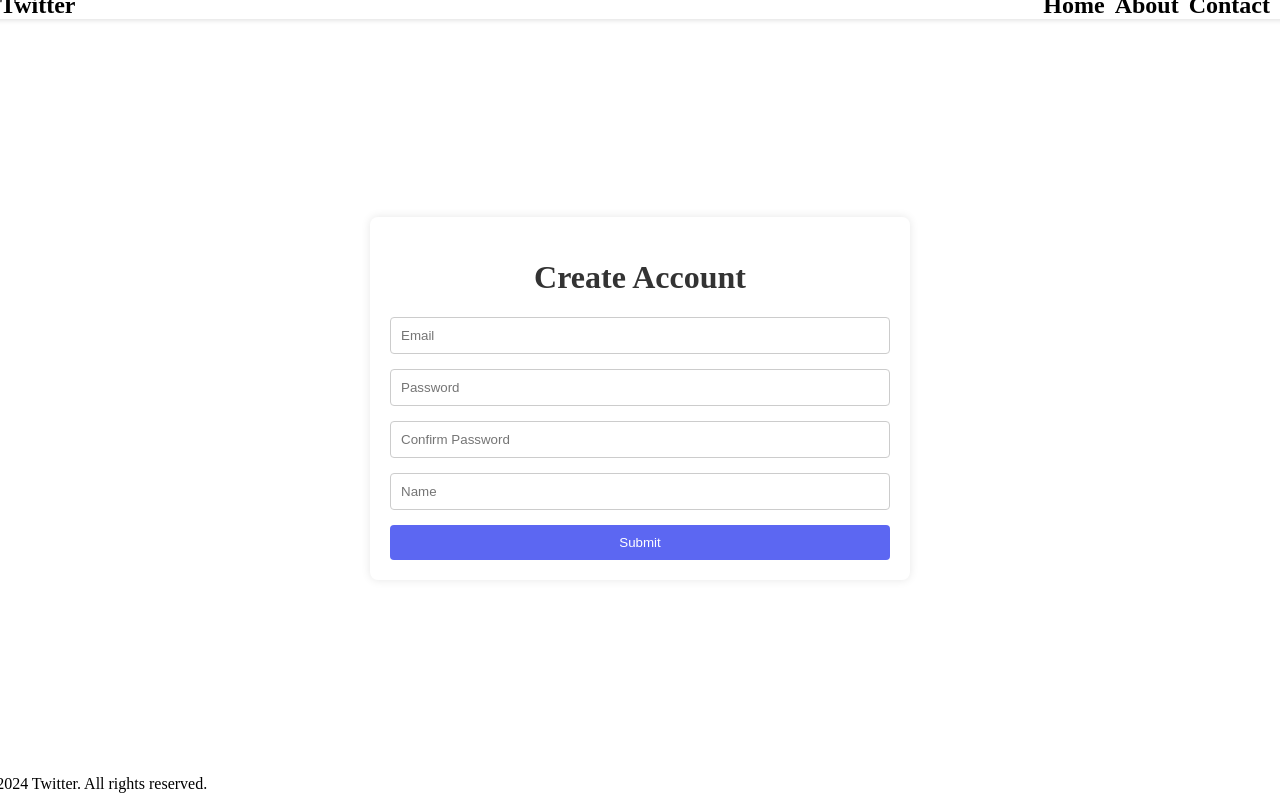
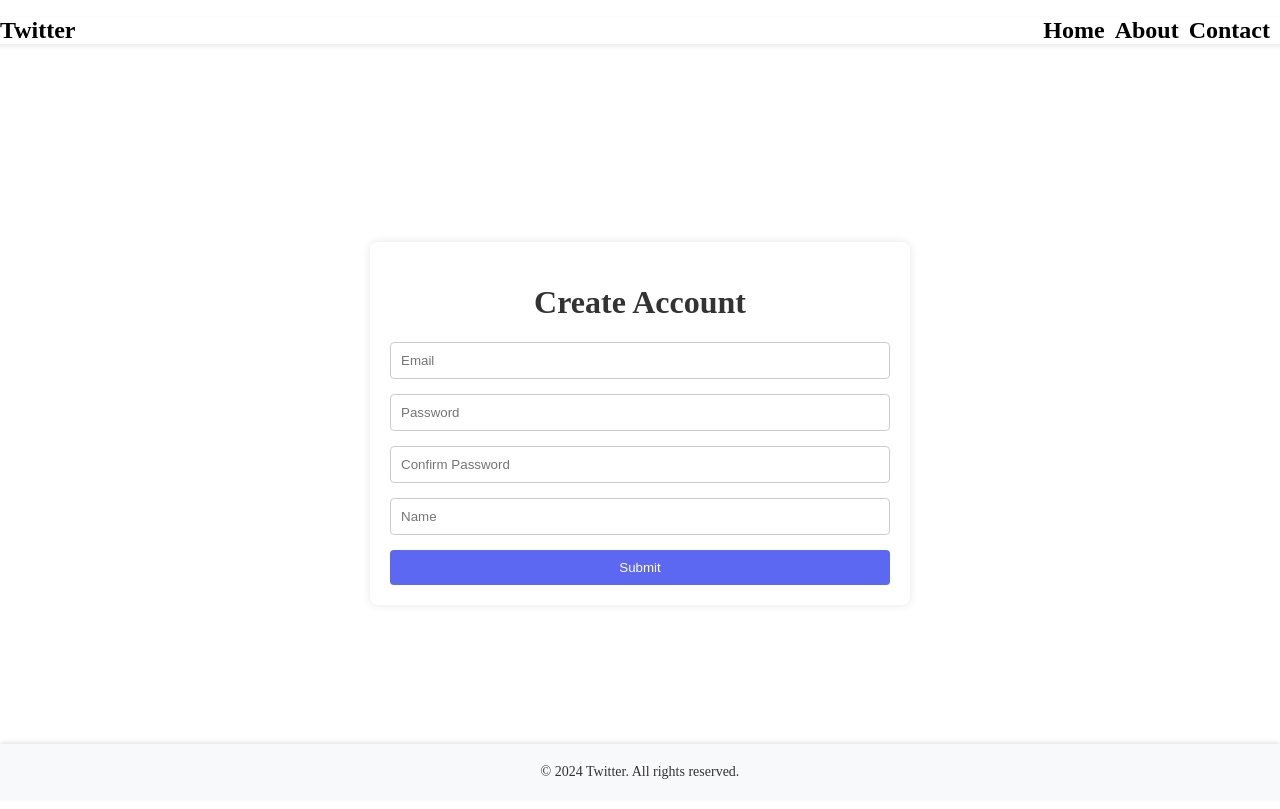
Before and after one commit to SparshRai07/React-setup, a React (Vite) app: page / in a window 1280 px wide. Built offline with nearby package versions, Linux system fonts and the light colour scheme.

Commit message:
added css for the footer

```diff
--- a/src/index.css
+++ b/src/index.css
@@ -84,3 +84,21 @@ button:hover {
 .nav-links a:hover {
   text-decoration: underline;
 }
+
+/* Footer.css */
+.footer {
+  background-color: #f8f9fa;
+  padding: 20px 0;
+  text-align: center;
+  position: fixed;
+  left: 0;
+  bottom: 0;
+  width: 100%;
+  box-shadow: 0 -2px 4px rgba(0,0,0,0.1);
+}
+
+.footer p {
+  margin: 0;
+  color: #333;
+  font-size: 14px;
+}
```
